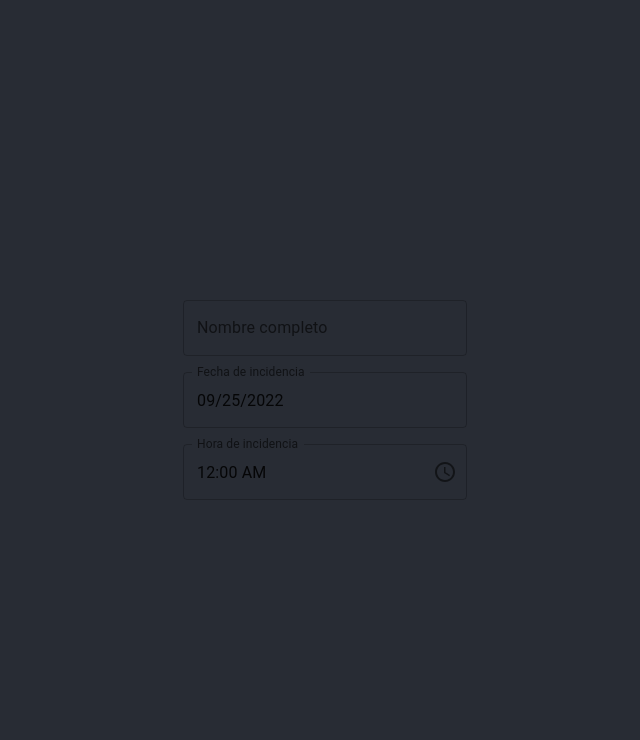
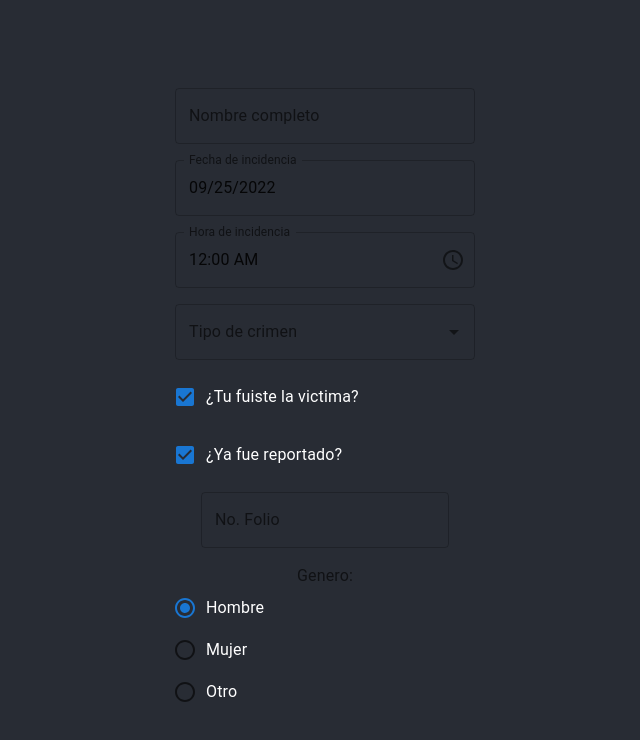
Before and after one commit to JoaquinMX/blue_alert, a React (Create React App) app: page / in a window 1280 px wide. Shown: the top 740 px of the page, without its empty margins (315-955 px from the left). Built offline with nearby package versions, Linux system fonts and the light colour scheme.

Commit message:
report component

```diff
--- a/package.json
+++ b/package.json
@@ -13,6 +13,8 @@
     "@testing-library/user-event": "^13.5.0",
     "dayjs": "^1.11.5",
     "moment": "^2.29.4",
+    "mui-phone-number": "^2.2.11",
+    "mui-tel-input": "^2.0.2",
     "react": "^18.2.0",
     "react-dom": "^18.2.0",
     "react-router-dom": "^6.4.1",
--- a/src/ReportGenerator/ReportGenerator.js
+++ b/src/ReportGenerator/ReportGenerator.js
@@ -7,10 +7,56 @@ import { AdapterDayjs } from "@mui/x-date-pickers/AdapterDayjs";
 import { LocalizationProvider } from "@mui/x-date-pickers/LocalizationProvider";
 import { DatePicker } from "@mui/x-date-pickers/DatePicker";
 import { DesktopTimePicker } from "@mui/x-date-pickers/DesktopTimePicker";
+import { FormGroup } from "@mui/material";
+import FormControl from "@mui/material/FormControl";
+import FormControlLabel from "@mui/material/FormControlLabel";
+import Checkbox from "@mui/material/Checkbox";
+import Radio from "@mui/material/Radio";
+import RadioGroup from "@mui/material/RadioGroup";
+
+import FormLabel from "@mui/material/FormLabel";
+
+import FormHelperText from "@mui/material/FormHelperText";
+
+import Autocomplete from "@mui/material/Autocomplete";
+import { MuiTelInput } from "mui-tel-input";
 
 const ReportGenerator = (props) => {
   const [date, setDate] = React.useState(dayjs());
   const [time, setTime] = React.useState(dayjs("2018-01-01T00:00:00.000Z"));
+  const [victim, setVictim] = React.useState(true);
+  const [report, setReport] = React.useState(true);
+  const [folio, setFolio] = React.useState("");
+  const [name, setName] = React.useState("");
+  const [phone, setPhone] = React.useState("");
+
+  const crimes = [
+    { label: "Asesinato", id: 1 },
+    { label: "Violacion", id: 2 },
+    { label: "Asalto y agresión", id: 3 },
+    { label: "Robo de vehiculo", id: 4 },
+    { label: "Homicidio", id: 5 },
+    { label: "Asalto sexual", id: 6 },
+    { label: "Violencia domestica", id: 7 },
+    { label: "Robo", id: 8 },
+  ];
+
+  const handleChangeVictim = (event) => {
+    setVictim(event.target.checked);
+  };
+  const handleChangeReport = (event) => {
+    setReport(event.target.checked);
+  };
+  const handleChangeFolio = (event) => {
+    setFolio(event.target.value);
+  };
+  const handleChangeName = (event) => {
+    setName(event.target.value);
+  };
+  const handleChangePhone = (newValue) => {
+    setPhone(newValue);
+  };
+
   return (
     <div>
       <Stack spacing={2}>
@@ -18,6 +64,8 @@ const ReportGenerator = (props) => {
           id="outlined-basic"
           label="Nombre completo"
           variant="outlined"
+          value={name}
+          onChange={handleChangeName}
         />
 
         <LocalizationProvider dateAdapter={AdapterDayjs}>
@@ -38,6 +86,65 @@ const ReportGenerator = (props) => {
             renderInput={(params) => <TextField {...params} />}
           />
         </LocalizationProvider>
+        <Autocomplete
+          disablePortal
+          id="combo-box-demo"
+          options={crimes}
+          sx={{ width: 300 }}
+          renderInput={(params) => (
+            <TextField {...params} label="Tipo de crimen" />
+          )}
+        />
+        <FormGroup>
+          <FormControlLabel
+            control={<Checkbox defaultChecked />}
+            label="¿Tu fuiste la victima?"
+            checked={victim}
+            onChange={handleChangeVictim}
+            inputProps={{ "aria-label": "controlled" }}
+          />
+        </FormGroup>
+        <FormGroup>
+          <FormControlLabel
+            control={<Checkbox defaultChecked />}
+            label="¿Ya fue reportado?"
+            checked={report}
+            onChange={handleChangeReport}
+            inputProps={{ "aria-label": "controlled" }}
+          />
+        </FormGroup>
+        {report && (
+          <div>
+            <TextField
+              id="outlined-basic"
+              label="No. Folio"
+              variant="outlined"
+              value={folio}
+              onChange={handleChangeFolio}
+            />
+          </div>
+        )}
+        <FormControl>
+          <FormLabel id="demo-radio-buttons-group-label">Genero:</FormLabel>
+          <RadioGroup
+            aria-labelledby="demo-radio-buttons-group-label"
+            defaultValue="hombre"
+            name="radio-buttons-group"
+          >
+            <FormControlLabel
+              value="hombre"
+              control={<Radio />}
+              label="Hombre"
+            />
+            <FormControlLabel value="mujer" control={<Radio />} label="Mujer" />
+            <FormControlLabel value="otro" control={<Radio />} label="Otro" />
+          </RadioGroup>
+        </FormControl>
+
+        {
+          //aqui muevele
+          //<MuiTelInput value={phone} onChange={handleChangePhone} />
+        }
       </Stack>
     </div>
   );
```
Also changed, not shown: 1 other file (tests, documents, lock files or other folders).
